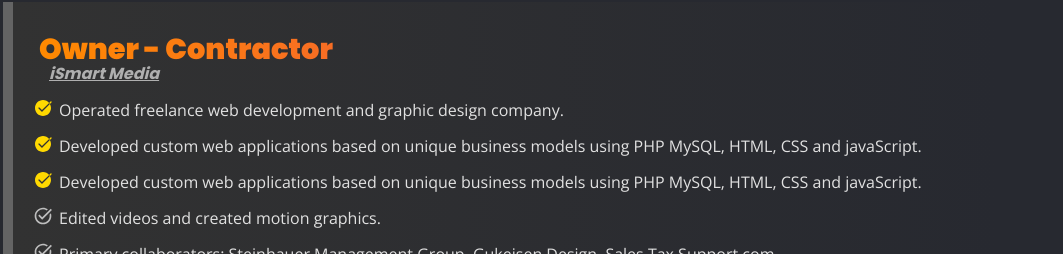
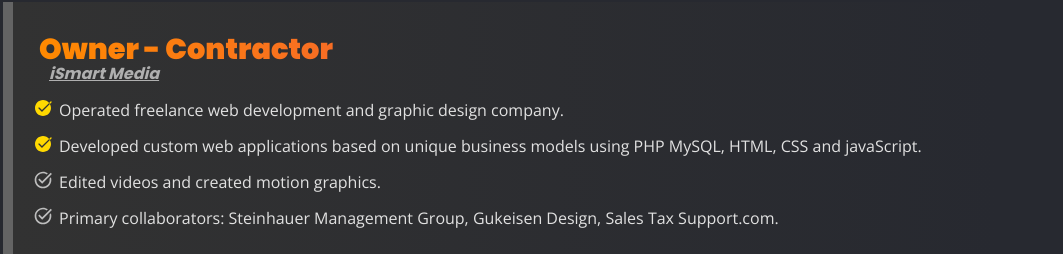
Before and after one commit to jpnewbury/resume, a Next.js app: page / in a window 1280 px wide. Shown: the part 2130-2384 px from the top of the page, without its empty margins (0-1063 px from the left). Built offline with nearby package versions, Linux system fonts and the light colour scheme.

Commit message:
removed duplicate

```diff
--- a/pages/index.js
+++ b/pages/index.js
@@ -334,15 +334,6 @@
                   </li>
                 </div>
                 <div className="center">
-                  <Check style="icon-green" />
-                </div>
-                <div>
-                  <li>
-                    Developed custom web applications based on unique business
-                    models using PHP MySQL, HTML, CSS and javaScript.
-                  </li>
-                </div>
-                <div className="center">
                   <Check2 style="icon-lg" />
                 </div>
                 <div>
```
